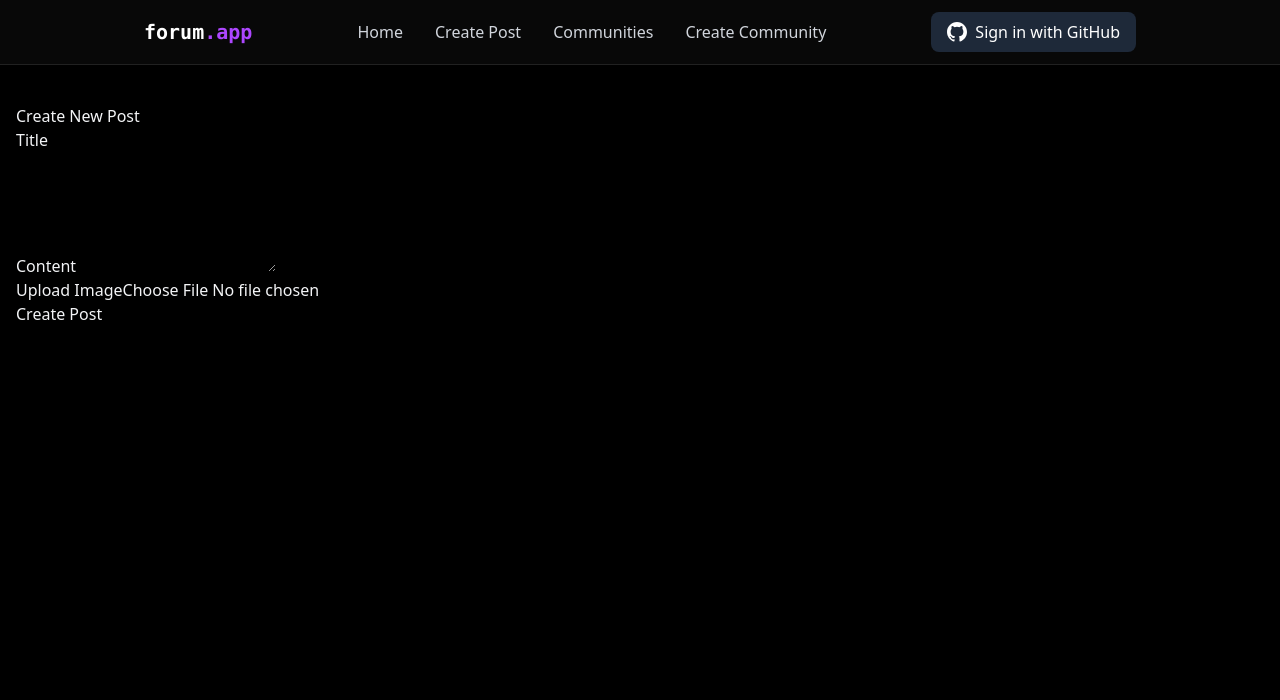
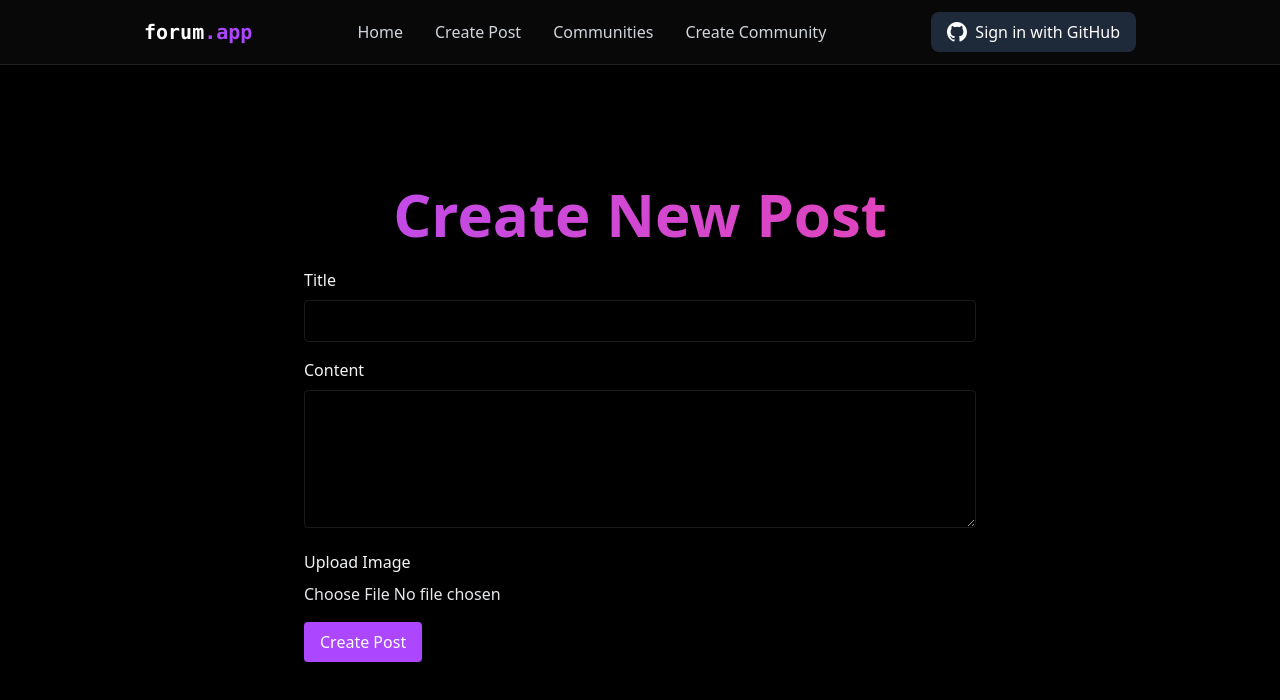
Before and after one commit to danutavram/social-media, a React (Vite) app: page /create in a window 1280 px wide. Shown: the top 700 px of the page. Built offline with nearby package versions, Linux system fonts and the light colour scheme; no server answers.

Commit message:
CreatePost completed

```diff
--- a/src/components/CreatePost.tsx
+++ b/src/components/CreatePost.tsx
@@ -8,16 +8,21 @@ interface PostInput {
 }
 
 const createPost = async (post: PostInput, imageFile: File) => {
+  const filePath = `${post.title}-${Date.now()}-${imageFile.name}`;
 
-    const filePath = `${post.title}-${Date.now()}-${imageFile.name}`
+  const { error: uploadError } = await supabase.storage
+    .from("post-images")
+    .upload(filePath, imageFile);
 
-    const {error: uploadError} = await supabase.storage.from("post-images").upload(filePath, imageFile)
+  if (uploadError) throw new Error(uploadError.message);
 
-    if (uploadError) throw new Error(uploadError.message);
+  const { data: publicURLData } = supabase.storage
+    .from("post-images")
+    .getPublicUrl(filePath);
 
-    const {data: publicURLData} = supabase.storage.from("post-images").getPublicUrl(filePath)
-
-    const { data, error } = await supabase.from("posts").insert({...post, image_url: publicURLData.publicUrl});
+  const { data, error } = await supabase
+    .from("posts")
+    .insert({ ...post, image_url: publicURLData.publicUrl });
 
   if (error) throw new Error(error.message);
 
@@ -29,7 +34,7 @@ export const CreatePost = () => {
   const [content, setContent] = useState<string>("");
   const [selectedFile, setSelectedFile] = useState<File | null>(null);
 
-  const { mutate } = useMutation({
+  const { mutate, isPending, isError } = useMutation({
     mutationFn: (data: { post: PostInput; imageFile: File }) => {
       return createPost(data.post, data.imageFile);
     },
@@ -48,11 +53,11 @@ export const CreatePost = () => {
   };
 
   return (
-    <div>
-      <form onSubmit={handleSubmit}>
-        <div>
-          <label htmlFor=""> Title</label>
+    <form onSubmit={handleSubmit} className="max-w-2xl mx-auto space-y-4">
+      <div>
+          <label htmlFor="title" className="block mb-2 font-medium"> Title</label>
           <input
+            className="w-full border border-white/10 bg-transparent p-2 rounded"
             type="text"
             id="title"
             required
@@ -60,8 +65,9 @@ export const CreatePost = () => {
           />
         </div>
         <div>
-          <label htmlFor=""> Content</label>
+          <label htmlFor="content" className="block mb-2 font-medium"> Content</label>
           <textarea
+            className="w-full border border-white/10 bg-transparent p-2 rounded"
             id="content"
             required
             rows={5}
@@ -70,8 +76,9 @@ export const CreatePost = () => {
         </div>
 
         <div>
-          <label htmlFor=""> Upload Image</label>
+          <label htmlFor="image" className="block mb-2 font-medium"> Upload Image</label>
           <input
+            className="w-full text-gray-200"
             type="file"
             id="image"
             required
@@ -79,9 +86,9 @@ export const CreatePost = () => {
             onChange={handleFileChange}
           />
         </div>
+        <button type="submit" className="bg-purple-500 text-white px-4 py-2 rounded cursor-pointer"> { isPending ? "Creating..." : "Create Post"}</button>
 
-        <button type="submit"> Create Post</button>
-      </form>
-    </div>
+        {isError && <p className="text-red-500"> Error creating post.</p>}
+    </form>
   );
 };
--- a/src/pages/CreatePostPage.tsx
+++ b/src/pages/CreatePostPage.tsx
@@ -2,8 +2,8 @@ import { CreatePost } from "../components/CreatePost"
 
 export const CreatePostPage = () => {
     return (
-        <div>
-            <h2>
+        <div className="pt-20">
+            <h2 className="text-6xl font-bold mb-6 text-center bg-gradient-to-r from-purple-500 to-pink-500 bg-clip-text text-transparent">
                 Create New Post
             </h2>
             <CreatePost />
```
